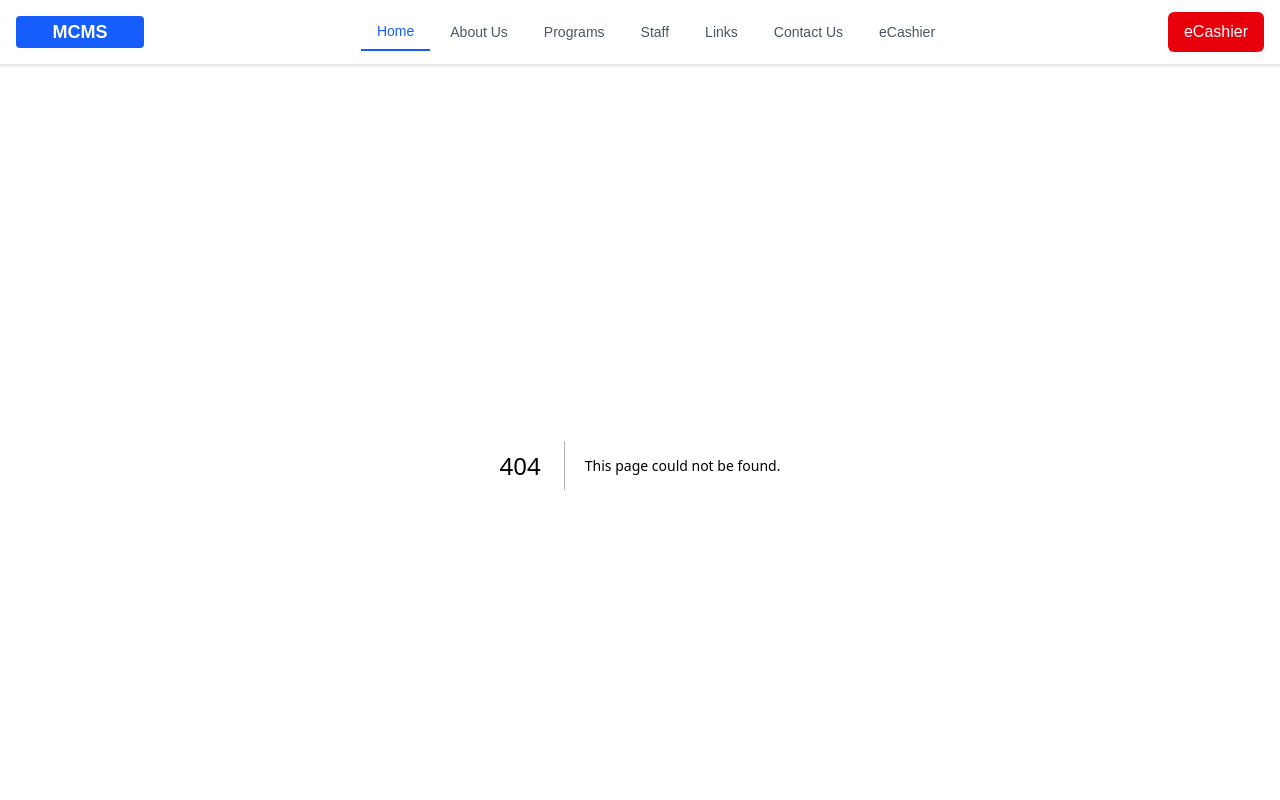
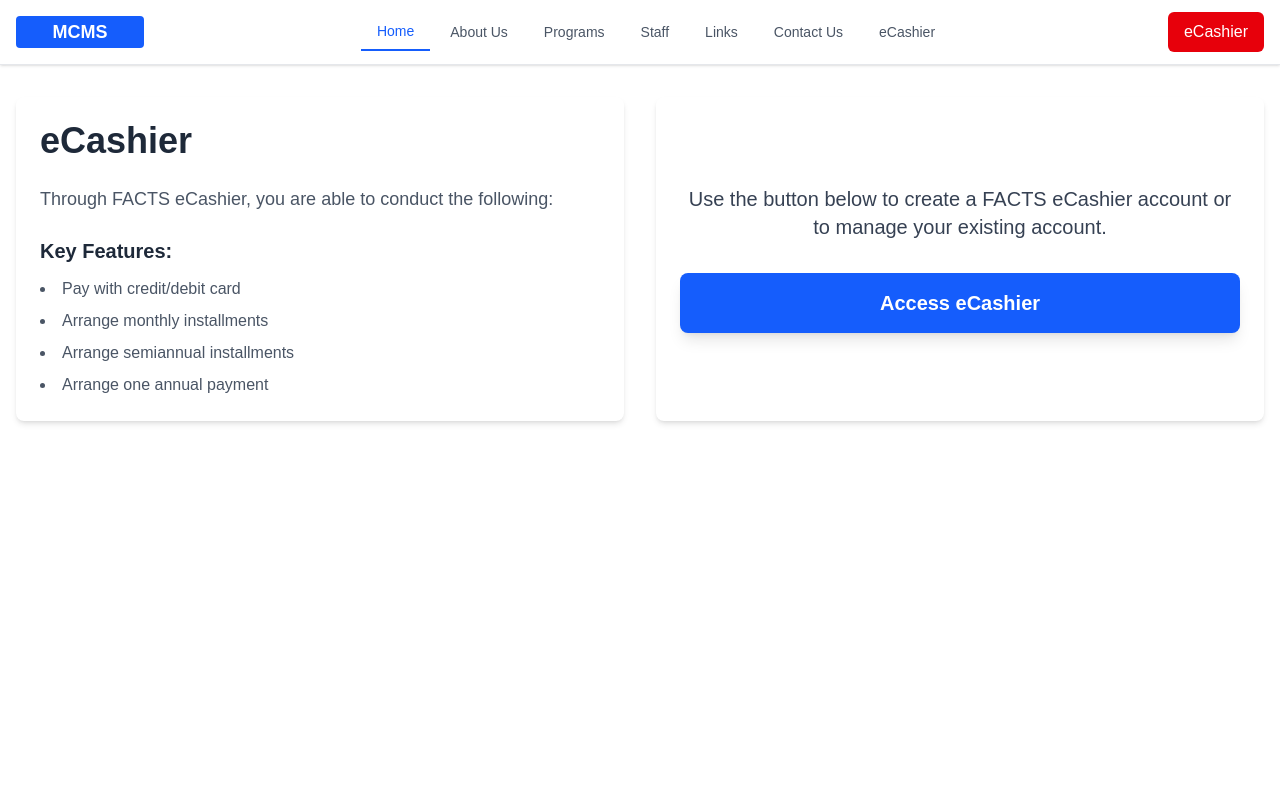
Before and after one commit to Gibbtronimo/MCMS-webpage-refactor, a Next.js app in the folder micasita-clone/: page /eCashier in a window 1280 px wide. Before the commit this address had no page. Shown: the top 800 px of the page. Built offline with nearby package versions, Linux system fonts and the light colour scheme.

Commit message:
eCashier page made, filler info

```diff
--- /dev/null
+++ b/micasita-clone/src/pages/eCashier.tsx
@@ -0,0 +1,51 @@
+import React from 'react';
+import Head from 'next/head';
+
+const ECashierPage: React.FC = () => {
+  return (
+    <>
+      <Head>
+        <title>eCashier - Micasita</title>
+        <meta name="description" content="eCashier - Digital payment and financial services" />
+      </Head>
+
+      <div className="container mx-auto px-4 py-8">
+        <div className="grid md:grid-cols-2 gap-8">
+          {/* Left Component */}
+          <div className="bg-white rounded-lg shadow-md p-6">
+            <h1 className="text-4xl font-bold text-gray-800 mb-6">
+              eCashier
+            </h1>
+
+            <p className="text-lg text-gray-600 mb-6">
+              Through FACTS eCashier, you are able to conduct the following:
+            </p>
+
+            <div className="space-y-3">
+              <h3 className="text-xl font-semibold text-gray-800 mb-3">Key Features:</h3>
+              <ul className="list-disc list-inside space-y-2 text-gray-600">
+                <li>Pay with credit/debit card</li>
+                <li>Arrange monthly installments</li>
+                <li>Arrange semiannual installments</li>
+                <li>Arrange one annual payment</li>
+              </ul>
+            </div>
+          </div>
+
+          {/* Right Component */}
+          <div className="bg-white rounded-lg shadow-md p-6 flex flex-col justify-center">
+            <p className="text-xl text-gray-700 mb-8 text-center">
+               Use the button below to create a FACTS eCashier account or to manage your existing account.
+            </p>
+
+            <button className="bg-blue-600 hover:bg-blue-700 text-white font-bold py-4 px-8 rounded-lg text-xl transition-colors duration-200 shadow-lg hover:shadow-xl transform hover:scale-105">
+              Access eCashier
+            </button>
+          </div>
+                 </div>
+       </div>
+     </>
+   );
+ };
+
+ export default ECashierPage;
```
